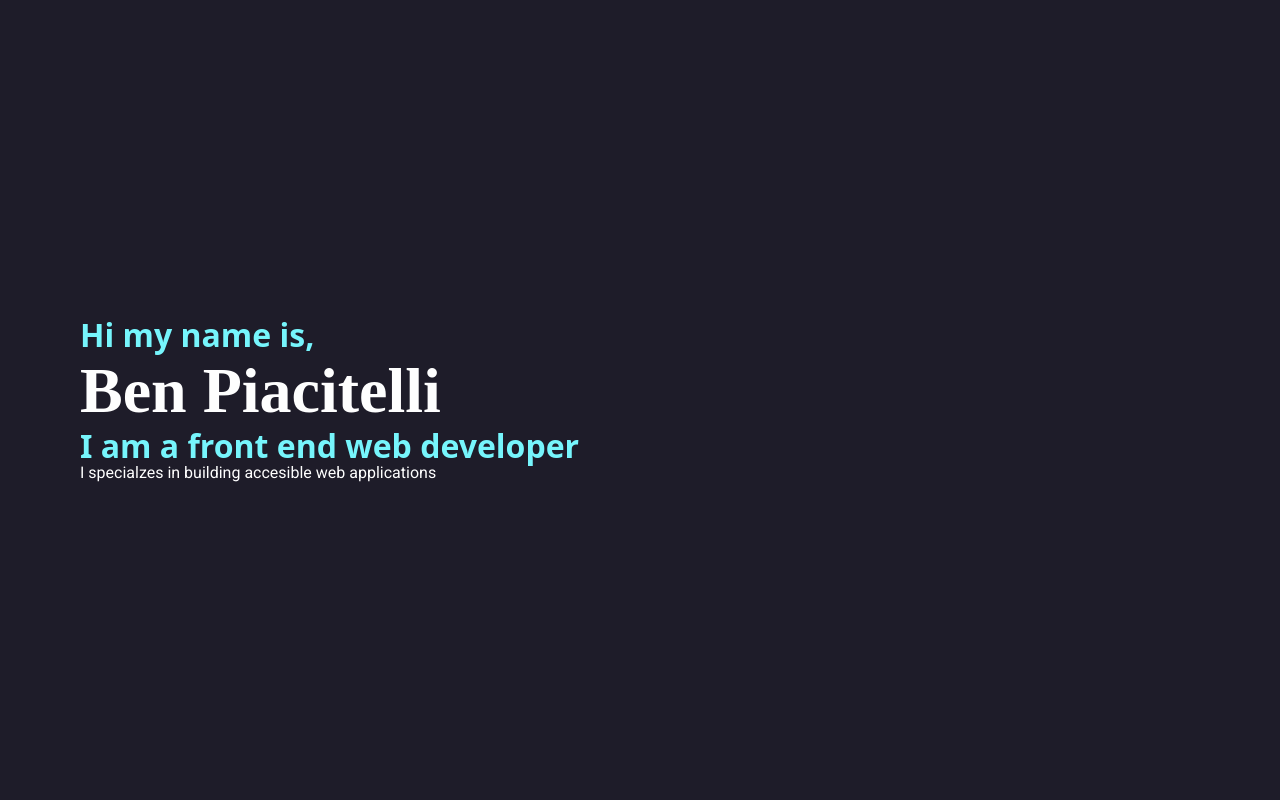
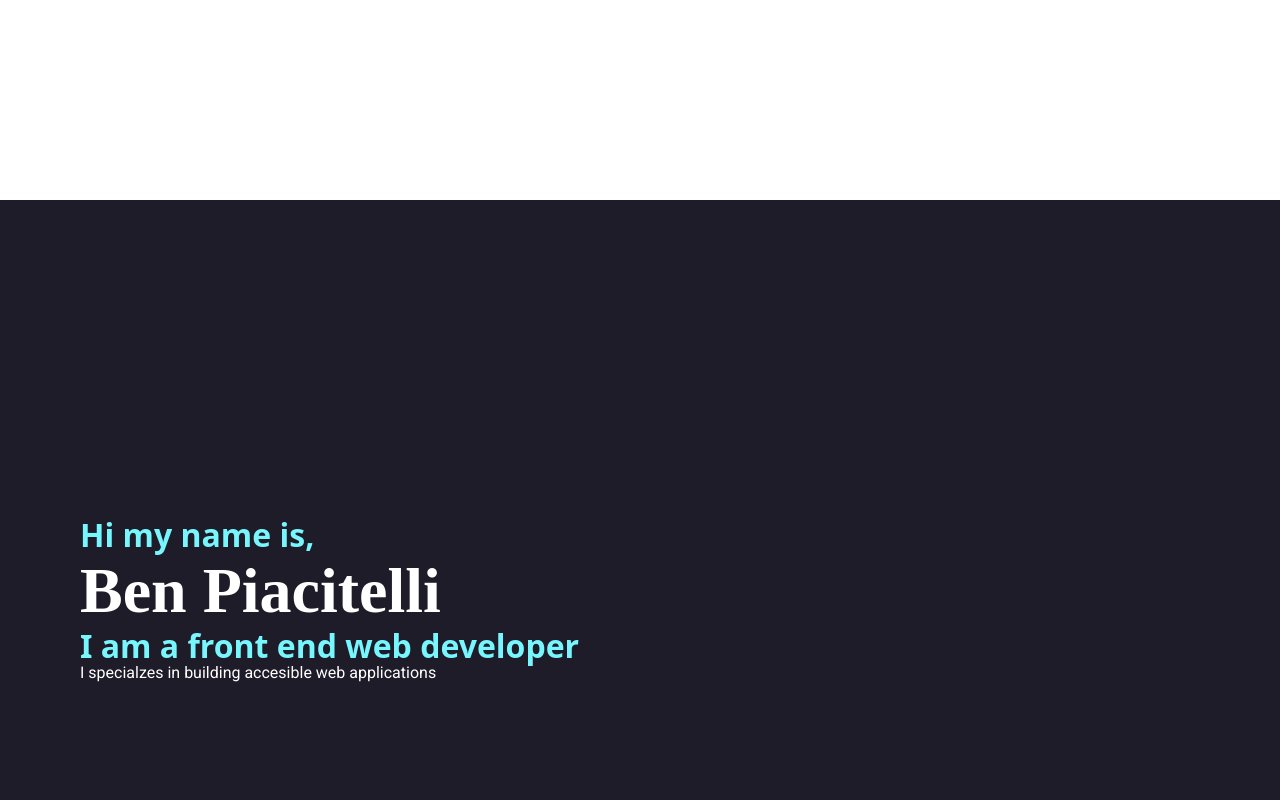
Before and after one commit to piacib/portfolio, a React (Create React App) app: page / in a window 1280 px wide. Shown: the top 800 px of the page. Built offline with nearby package versions, Linux system fonts and the light colour scheme; a web font is replaced by a local one.

Commit message:
added load container

```diff
--- a/src/components/PageLoadAnimation/LoadScreen.tsx
+++ b/src/components/PageLoadAnimation/LoadScreen.tsx
@@ -14,8 +14,6 @@ function addHexes(r: number) {
 
 const LoadScreen = () => {
   const [classList, setClassList] = useState<string[]>([]);
-  const [animationDisplay, setAnimationDisplay] = useState<string>("auto");
-  console.log("radius", variables.radius);
   useEffect(() => {
     let totalList: string[] = [];
     const rad = Number(variables.radius);
@@ -25,47 +23,14 @@ const LoadScreen = () => {
     }
     setClassList(totalList);
   }, []);
-  useEffect(() => {
-    // const totalAnimationTime = variables.totalAnimationTime.match(/\d+/);
-    // if (totalAnimationTime) {
-    //   let time = Number(totalAnimationTime[0]);
-    //   setTimeout(() => {
-    //     setAnimationDisplay("none");
-    //   }, (time + 3) * 1000);
-    // } else {
-    //   setAnimationDisplay("none");
-    // }
-  }, []);
 
   return (
-    <section className="container" style={{ display: animationDisplay }}>
+    <section className="load-container">
       <div className="hexagon r0"></div>
       {classList.map((classL, idx) => (
         <div key={classL + idx} className={classL} />
       ))}
     </section>
-    // <section className="load_screen_container">
-    //   <div>
-    //     <div>
-    //       <span className="one side6"></span>
-    //       <span className="two side3"></span>
-    //     </div>
-    //   </div>
-
-    //   <div>
-    //     <div>
-    //       <span className="one side1"></span>
-    //       <span className="two side4"></span>
-    //     </div>
-    //   </div>
-
-    //   <div>
-    //     <div>
-    //       <span className="one side5"></span>
-    //       <span className="two side2"></span>
-    //     </div>
-    //   </div>
-    // </section>
   );
 };
 
```
